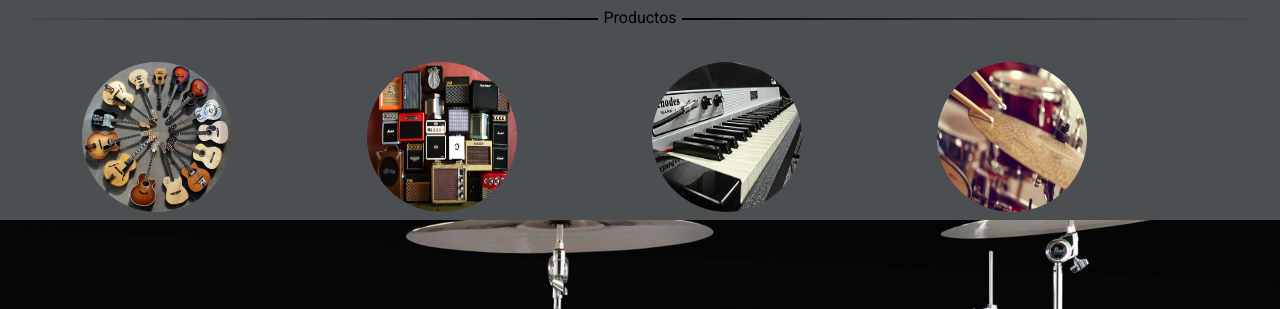
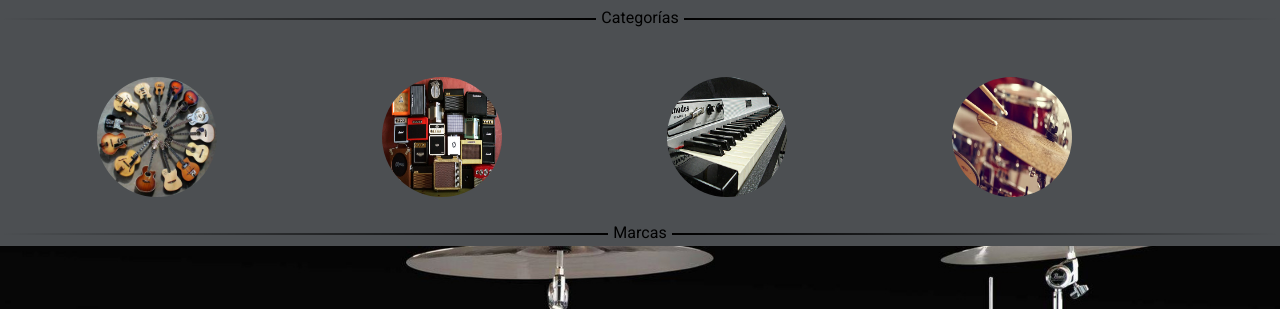
Before and after one commit to Leampa/ProFi_Le_Pa, a plain HTML site: page index.html in a window 1280 px wide. Shown: the part 871-1180 px from the top of the page. Drawn offline with nearby package versions, Linux system fonts and the light colour scheme.

Commit message:
Guardado de todo antes de cerrar

```diff
--- a/diseno/estilo.css
+++ b/diseno/estilo.css
@@ -19,6 +19,7 @@ background-color: #4c4f52;
 
 .productos img{
     border-radius: 75px;
+    padding: 15px;
 }
 
 
@@ -56,6 +57,7 @@ left: 0;
 
 /* Fin navegador */
 
+
 /* Media queries */
 
 
@@ -82,6 +84,7 @@ left: 0;
                     border-radius: 75px;
                     width: 150px;
                     height: 150px;
+                    padding: 15px;
                 }
 
             }
--- a/index.html
+++ b/index.html
@@ -138,40 +138,30 @@
                 <img src="imagenes/service.png" alt="iconservice" width="30px" height="30px">
                 <p>Servicio tecnico especializado</p>
             </div>
-
-
-            </div>
-
-            <div class="col-3">
-            </div>
         </div>
-
     </div>
 
-        <div class="divider"><span></span><span>Productos</span><span></span></div>
+        <div class="divider"><span></span><span>Categorías</span><span></span></div>
 
     <div class="container">
         <div class="row my-2 pt-4 productos">
             <div class="col-lg-3 col-3">
-                <img src="imagenes/guitarras.jpg" alt="Cuerdas" width="80px" height="80px">
+                <img src="imagenes/guitarras.jpg" alt="Cuerdas" width="100px" height="100px">
             </div>
             <div class="col-lg-3 col-3">
-                <img src="imagenes/amps.jpg" alt="amps" width="80px" height="80px">
+                <img src="imagenes/amps.jpg" alt="amps" width="100px" height="100px">
             </div>
             <div class="col-lg-3 col-3">
-                <img src="imagenes/rhodes.jpg" alt="teclas" width="80px" height="80px">
+                <img src="imagenes/rhodes.jpg" alt="teclas" width="100px" height="100px">
             </div>
             <div class="col-lg-3 col-3">
-                <img src="imagenes/batapalillos.jpg" alt="percu" width="80px" height="80px">
-            </div>
-
-
-            </div>
-
-            <div class="col-3">
+                <img src="imagenes/batapalillos.jpg" alt="percu" width="100px" height="100px">
             </div>
         </div>
     </div>
+
+    <div class="divider"><span></span><span>Marcas</span><span></span></div>
+
 
 
     <img src="imagenes/bataedit.jpg" class="d-block w-100" alt="Bata">
```
Also changed, not shown: imagenes/fenderpng.png (added), imagenes/marshallpng.png (added), imagenes/nordpng.webp (added), imagenes/yamahapng.png (added).
